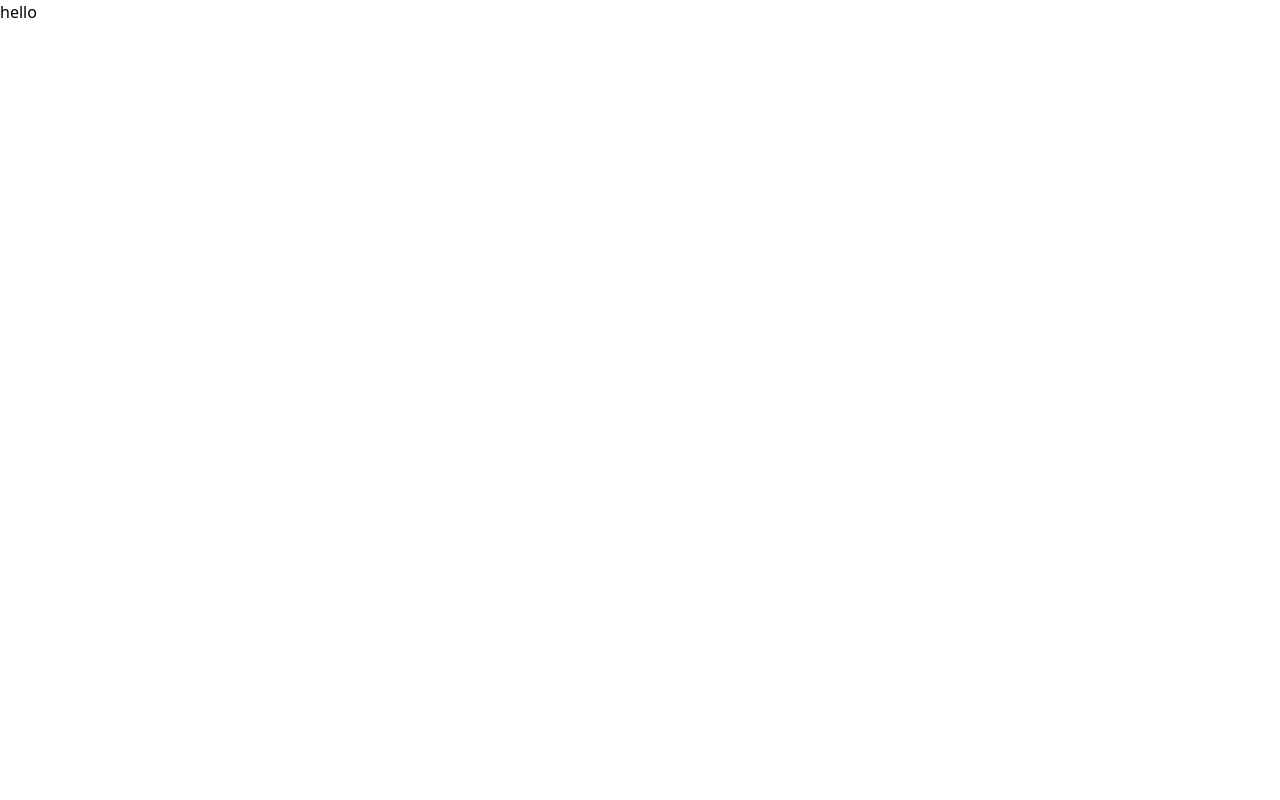
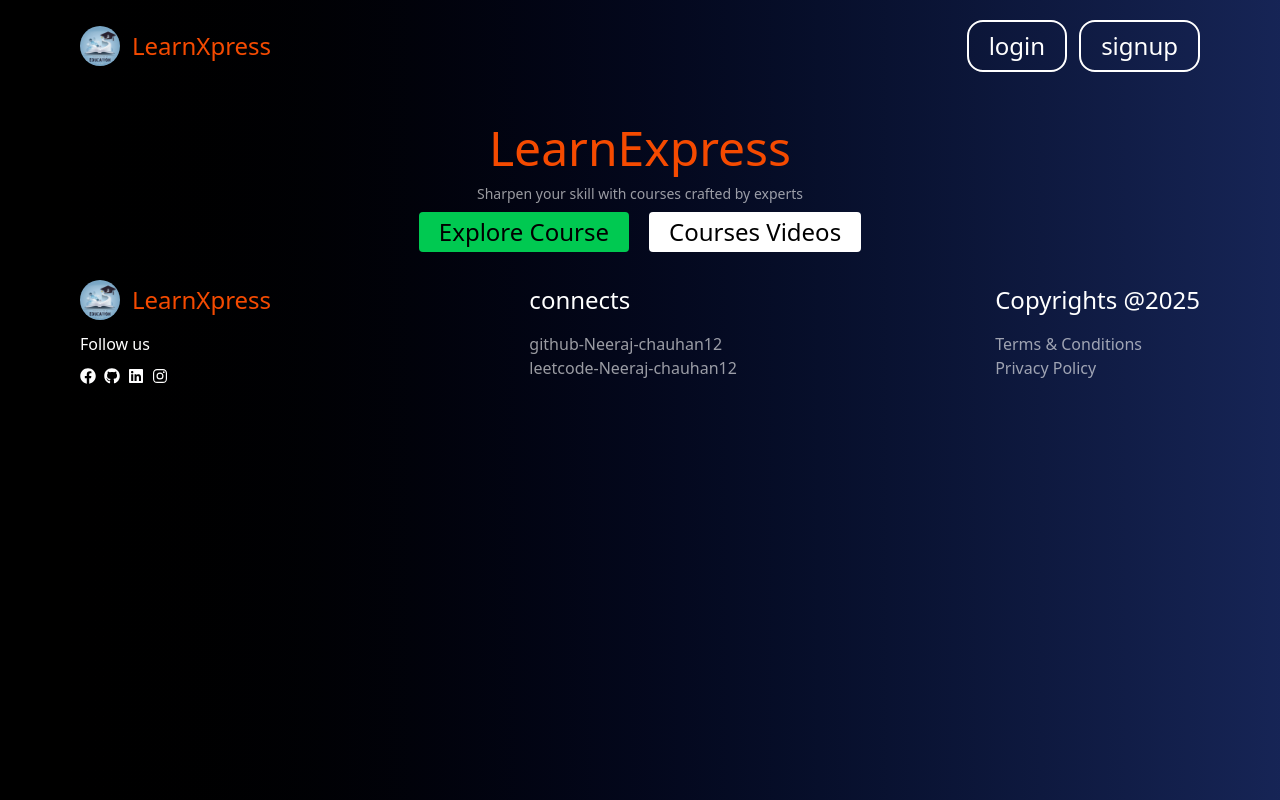
Before and after one commit to Neeraj-chauhan12/course-selling-website-frontend, a React (Vite) app: page / in a window 1280 px wide. Built offline with nearby package versions, Linux system fonts and the light colour scheme.

Commit message:
front page

```diff
--- a/package.json
+++ b/package.json
@@ -13,6 +13,8 @@
     "@tailwindcss/vite": "^4.1.11",
     "react": "^18.3.1",
     "react-dom": "^18.3.1",
+    "react-icons": "^5.5.0",
+    "react-router-dom": "^7.7.1",
     "tailwindcss": "^4.1.11"
   },
   "devDependencies": {
--- a/src/App.jsx
+++ b/src/App.jsx
@@ -1,10 +1,20 @@
 import React from 'react'
+import { Route, Routes } from 'react-router-dom'
+import Home from './components/Home'
+import Login from './components/Login'
+import Signup from './components/Signup'
 
 const App = () => {
   return (
     <>
     <div>
-      hello
+      <Routes>
+        <Route path='/' element={<Home />} />
+        <Route path='/login' element={<Login />} />
+        <Route path='/signup' element={<Signup />} />
+
+
+      </Routes>
     </div>
 
     </>
--- /dev/null
+++ b/src/components/Home.jsx
@@ -0,0 +1,84 @@
+import React from 'react'
+import logo from '../../public/profile.jpg'
+import { FaFacebook } from "react-icons/fa";
+import { IoLogoInstagram } from "react-icons/io5";
+import { FaGithub } from "react-icons/fa";
+import { FaLinkedin } from "react-icons/fa";
+
+const Home = () => {
+  return (
+    <>
+   <div className='h-screen container bg-gradient-to-r from-black mx-auto  to-blue-950'>
+    {/* Navbar */}
+    <div className='flex justify-between py-5 px-20 items-center'>
+
+        <div className='flex gap-3 items-center'>
+          <img src={logo} className='h-10 w-10 object-cover rounded-full' alt="" />
+          <h1 className='text-2xl text-orange-600'>LearnXpress</h1>
+        </div>
+        <div className='flex gap-3'>
+         <button className='text-2xl py-2 px-5 rounded-2xl border-2 border-white text-white'>login</button>
+         <button className='text-2xl py-2 px-5 rounded-2xl border-2 border-white text-white'>signup</button>
+        </div>
+
+    </div>
+
+   {/* middle part */}
+    <div className='flex justify-center items-center flex-col pt-5'>
+        <h1 className='text-orange-600 my-3 text-5xl'>LearnExpress</h1>
+        <h5 className='text-sm opacity-60 text-white'>Sharpen your skill with courses crafted by experts</h5>
+        <div className='flex my-2 gap-5'>
+            <button className='px-5 py-1 text-2xl rounded bg-green-500'>Explore Course</button>
+            <button className='px-5 py-1 text-2xl rounded bg-white '>Courses Videos</button>
+        </div>
+
+
+    </div>
+
+
+   {/* course view on the front page */}
+    <div>
+
+    </div>
+
+    {/* footer of this page */}
+
+    <div className='flex justify-between py-5 px-20 items-center'>
+        <div>
+        <div className='flex gap-3 items-center'>
+          <img src={logo} className='h-10 w-10 object-cover rounded-full' alt="" />
+          <h1 className='text-2xl text-orange-600'>LearnXpress</h1>
+        </div>
+        <h3 className='text-white my-3'>Follow us</h3>
+        <div className='flex text-white gap-2'>
+            <FaFacebook />
+            <FaGithub />
+            <FaLinkedin />
+            <IoLogoInstagram />
+        </div>
+        </div>
+
+
+        <div className='flex text-white flex-col '>
+            <h1 className='text-2xl mb-4'>connects</h1>
+            <h3 className='opacity-60'>github-Neeraj-chauhan12</h3>
+            <h3 className='opacity-60'>leetcode-Neeraj-chauhan12</h3>
+        </div>
+
+
+        <div className='flex text-white flex-col '>
+            <h1 className='text-white text-2xl mb-4'>Copyrights @2025</h1>
+            <h3 className='opacity-60'>Terms & Conditions</h3>
+            <h3 className='opacity-60'>Privacy Policy  </h3>
+        </div>
+
+
+    </div>
+
+    </div>
+
+    </>
+  )
+}
+
+export default Home
--- /dev/null
+++ b/src/components/Login.jsx
@@ -0,0 +1,11 @@
+import React from 'react'
+
+const Login = () => {
+  return (
+    <div>
+
+    </div>
+  )
+}
+
+export default Login
--- /dev/null
+++ b/src/components/Signup.jsx
@@ -0,0 +1,11 @@
+import React from 'react'
+
+const Signup = () => {
+  return (
+    <div>
+
+    </div>
+  )
+}
+
+export default Signup
```
Also changed, not shown: src/main.jsx (+5 -2 lines), public/profile.jpg (added), 1 other file (tests, documents, lock files or other folders).
